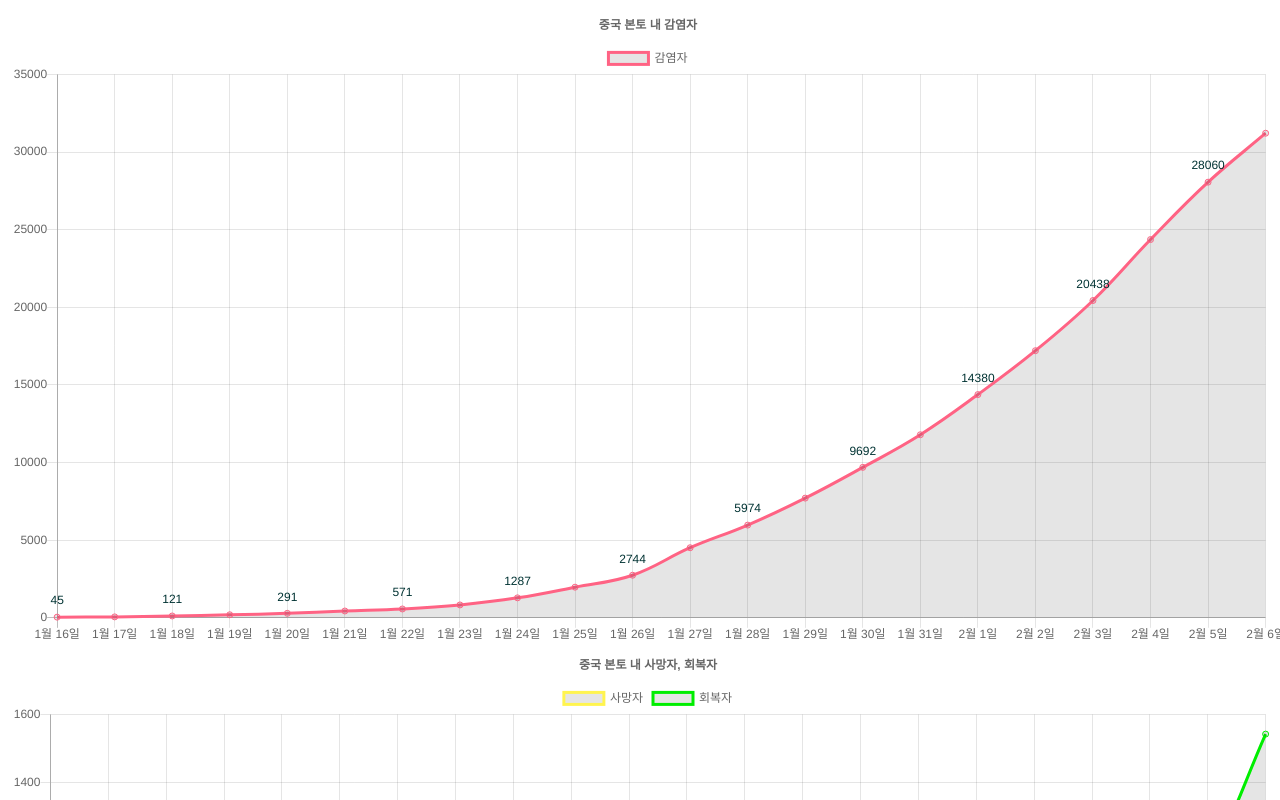
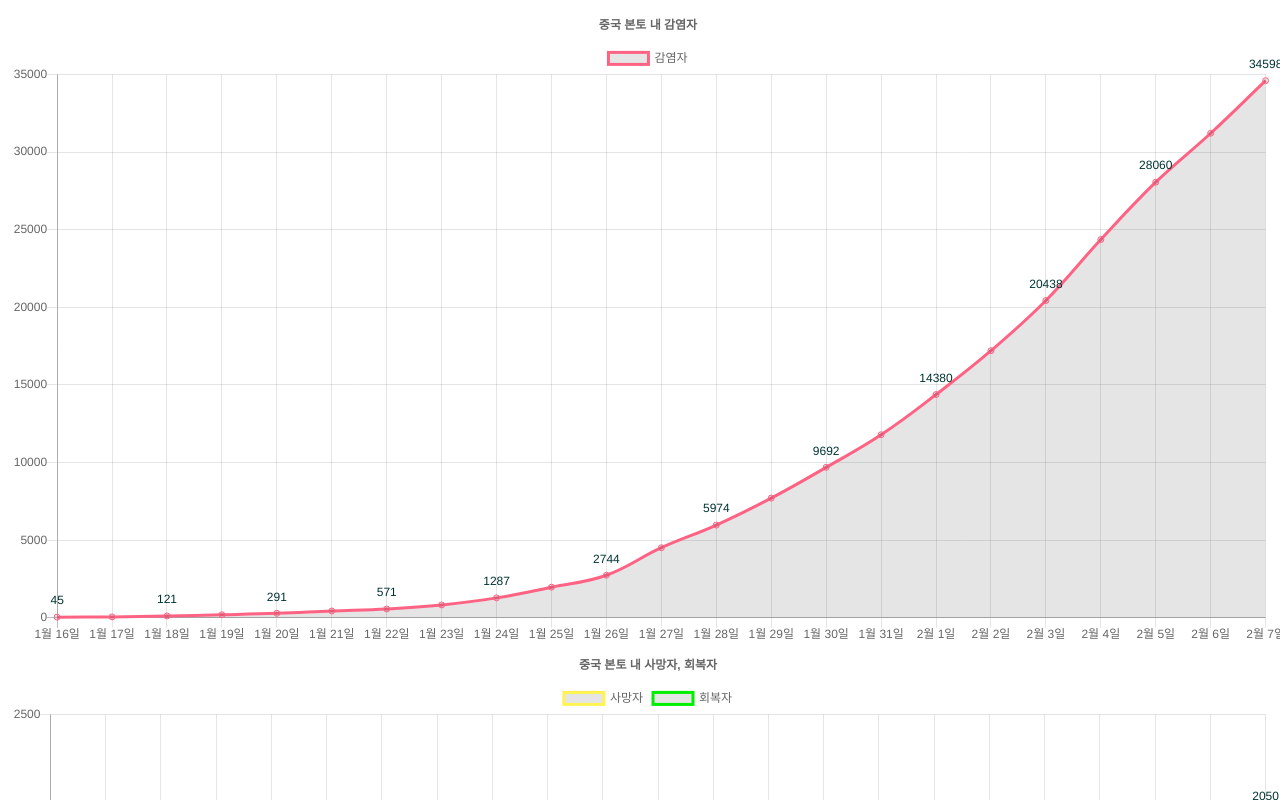
Before and after one commit to tattooup/tattooup.github.io, a website: page chart.html in a window 1280 px wide. Shown: the top 800 px of the page. Drawn offline with nearby package versions, Linux system fonts and the light colour scheme.

Commit message:
2월 8일

```diff
--- a/chart.html
+++ b/chart.html
@@ -42,7 +42,8 @@
                     '2월 3일',
                     '2월 4일',
                     '2월 5일',
-                    '2월 6일'
+                    '2월 6일',
+                    '2월 7일'
                     ],
                     datasets: [{
                         label: '감염자',
@@ -70,6 +71,7 @@
                             24363,
                             28060,
                             31211,
+                            34598,
                             ]
                     }
                     ]
@@ -141,7 +143,8 @@
                     '2월 3일',
                     '2월 4일',
                     '2월 5일',
-                    '2월 6일'
+                    '2월 6일',
+                    '2월 7일'
                     ],
                     datasets: [
                     {
@@ -169,7 +172,8 @@
                         425,
                         491,
                         564,
-                        637
+                        637,
+                        723,
                             ]
                     },
                     {
@@ -197,7 +201,8 @@
                         632,
                         892,
                         1153,
-                        1542
+                        1542,
+                        2050
                             ]
                     }
                     ]
@@ -257,7 +262,8 @@ var ctx3 = document.getElementById('myChart3').getContext('2d');
                     '2월 4일',
                     '2월 5일',
                     '2월 6일',
-                    '2월 7일'
+                    '2월 7일',
+                    '2월 8일'
                     ],
                     datasets: [{
                         label: '확진자',
@@ -273,7 +279,8 @@ var ctx3 = document.getElementById('myChart3').getContext('2d');
                         16,
                         19,
                         23,
-                        24
+                        24,
+                        24,
                             ]
                     },
                     ]
```
